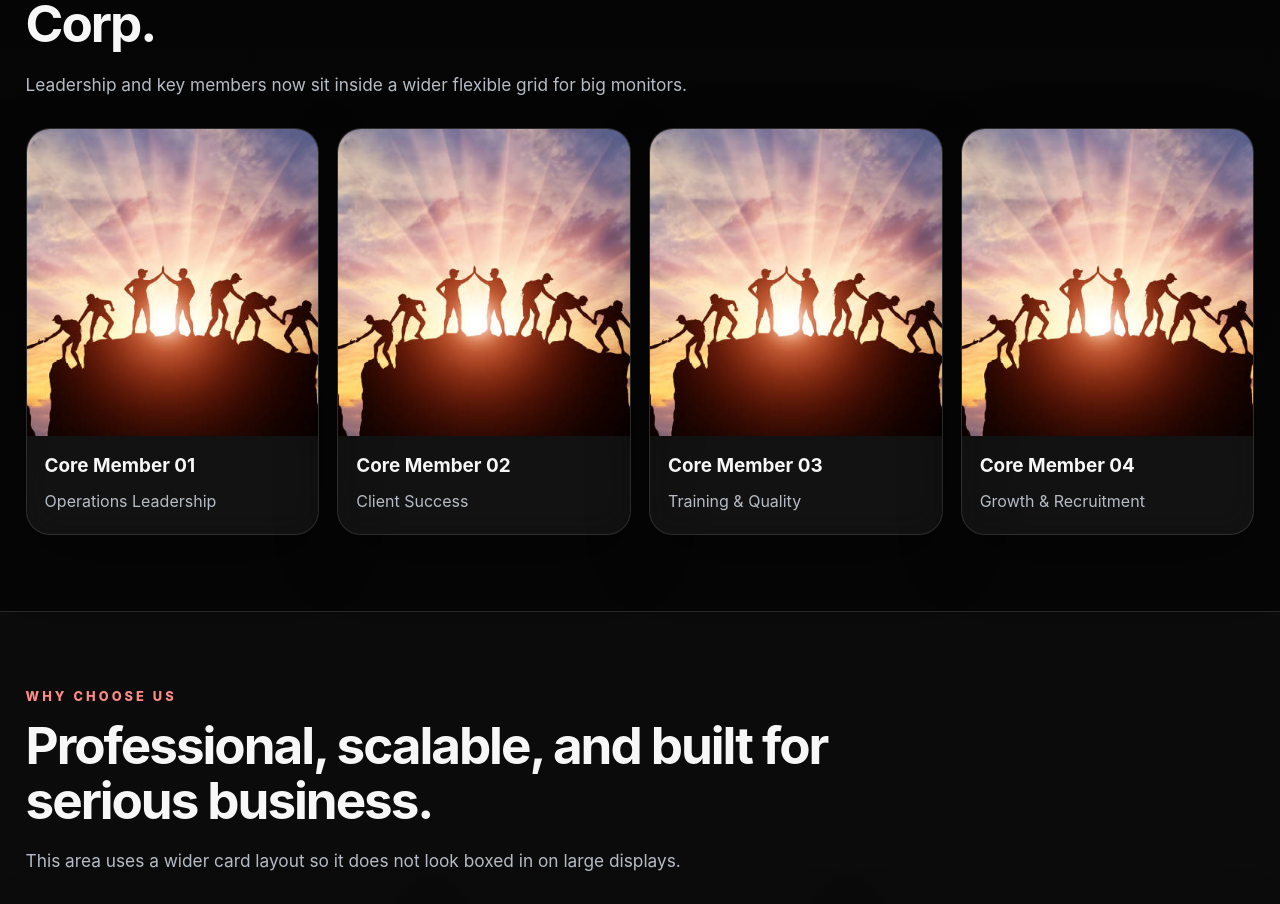
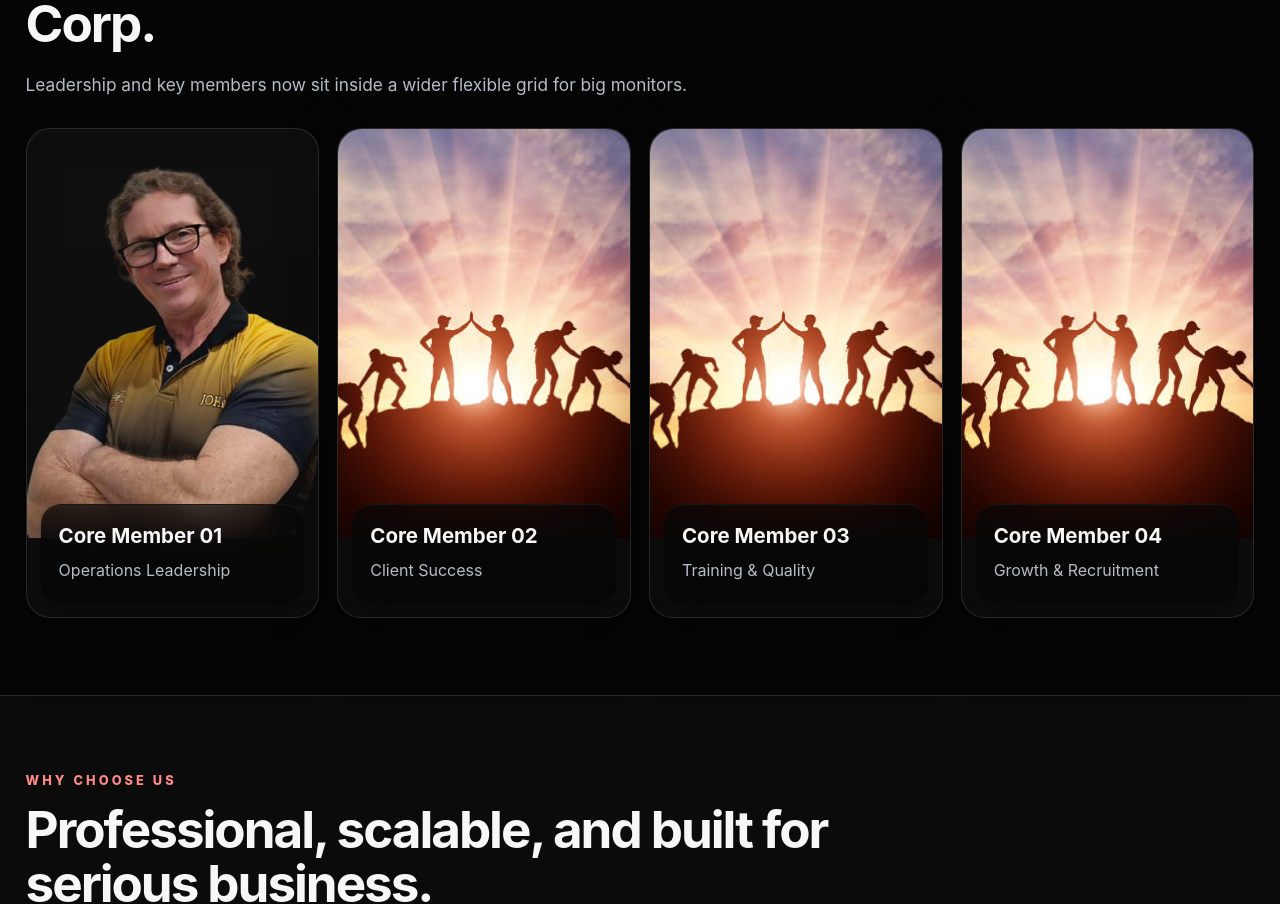
Before and after one commit to Ragheil/sample-project, a React (Create React App) app: page / in a window 1280 px wide. Shown: the part 3662-4566 px from the top of the page. Built offline with nearby package versions, Linux system fonts and the light colour scheme.

Commit message:
image overlap fixed

```diff
--- a/src/components/PhonipinoWebsite.tsx
+++ b/src/components/PhonipinoWebsite.tsx
@@ -164,9 +164,12 @@ export default function PhonipinoWebsite() {
 
             <div className="team-grid margin-top-lg">
               {teamMembers.map((member) => (
-                <article className="team-card" key={member.name}>
-                  <img src={member.image} alt={member.name} className="team-image" />
-                  <div className="team-content">
+                <article className="team-card overlap-team-card" key={member.name}>
+                  <div className="team-image-overlap-wrap">
+                    <img src={member.image} alt={member.name} className="team-image-overlap" />
+                  </div>
+
+                  <div className="team-content overlap-team-content">
                     <h3 className="card-title">{member.name}</h3>
                     <p className="card-text">{member.role}</p>
                   </div>
--- a/src/data/phonipinoData.ts
+++ b/src/data/phonipinoData.ts
@@ -175,7 +175,7 @@ export const teamMembers: TeamMember[] = [
   {
     name: "Core Member 01",
     role: "Operations Leadership",
-    image: "/core-team.jpg",
+    image: "/core-team1.jpg",
   },
   {
     name: "Core Member 02",
--- a/src/styles/phonipino.css
+++ b/src/styles/phonipino.css
@@ -496,6 +496,61 @@ textarea {
   width: 100%;
   aspect-ratio: 1 / 1.05;
   object-fit: cover;
+}
+
+.overlap-team-card {
+  position: relative;
+  overflow: visible;
+  padding-top: 0;
+  background: linear-gradient(180deg, rgba(255,255,255,0.04), rgba(255,255,255,0.03));
+}
+
+.team-image-overlap-wrap {
+  position: relative;
+  margin: 0;
+  padding: 0 0 0;
+  border-radius: 24px 24px 0 0;
+  overflow: visible;
+}
+
+.team-image-overlap {
+  width: 100%;
+  height: auto;
+  aspect-ratio: 422 / 591;
+  object-fit: cover;
+  object-position: center top;
+  display: block;
+  border-radius: 24px 24px 0 0;
+  margin-bottom: -34px;
+  position: relative;
+  z-index: 2;
+}
+
+.overlap-team-content {
+  position: relative;
+  z-index: 3;
+  background: linear-gradient(
+    180deg,
+    rgba(7, 7, 7, 0.72) 0%,
+    rgba(7, 7, 7, 0.94) 38%,
+    rgba(7, 7, 7, 0.98) 100%
+  );
+  backdrop-filter: blur(10px);
+  border-top: 1px solid rgba(255,255,255,0.06);
+  border-radius: 20px;
+  margin: 0 14px 14px;
+  padding: 20px 16px 18px;
+  box-shadow: 0 12px 28px rgba(0,0,0,0.28);
+}
+
+.overlap-team-content .card-title {
+  margin: 0 0 8px;
+  font-size: 1.28rem;
+}
+
+.overlap-team-content .card-text {
+  margin: 0;
+  color: var(--muted);
 }
 
 .team-content {
```
Also changed, not shown: public/core-team1.jpg (added).
